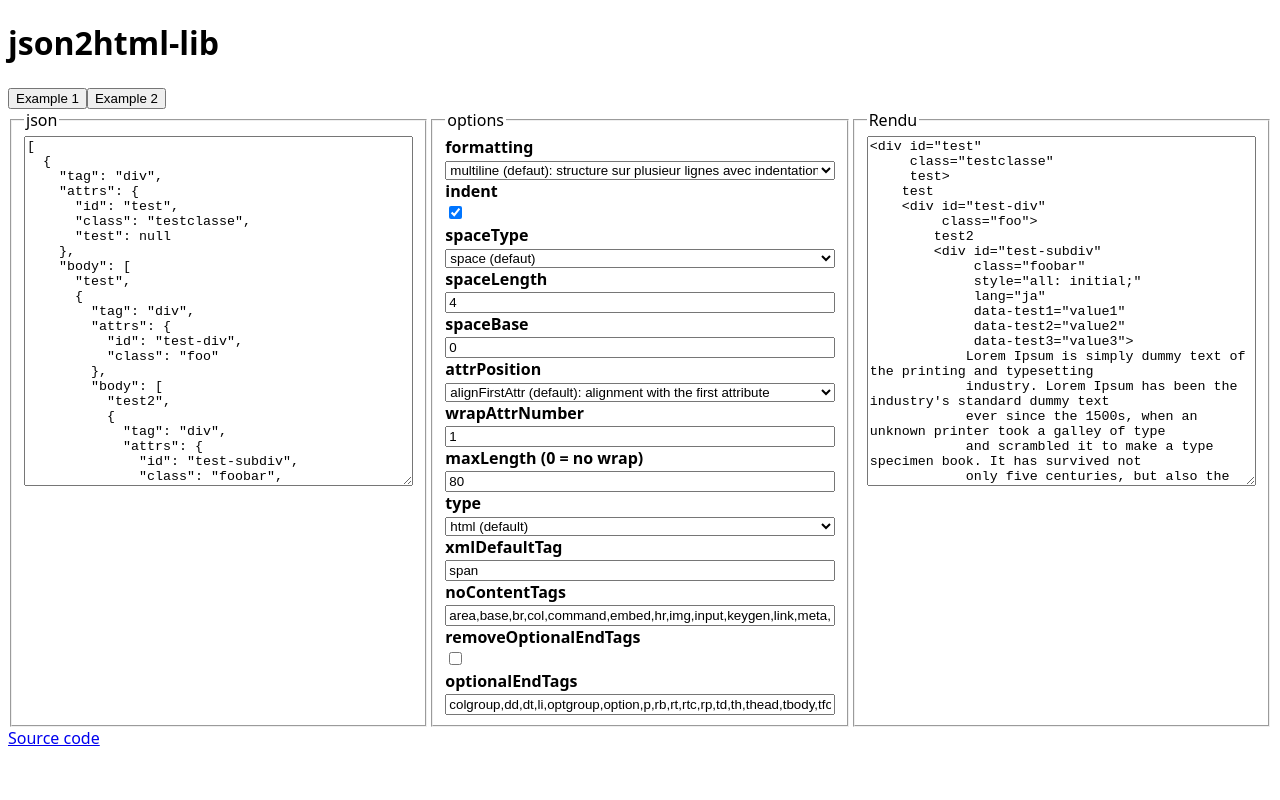
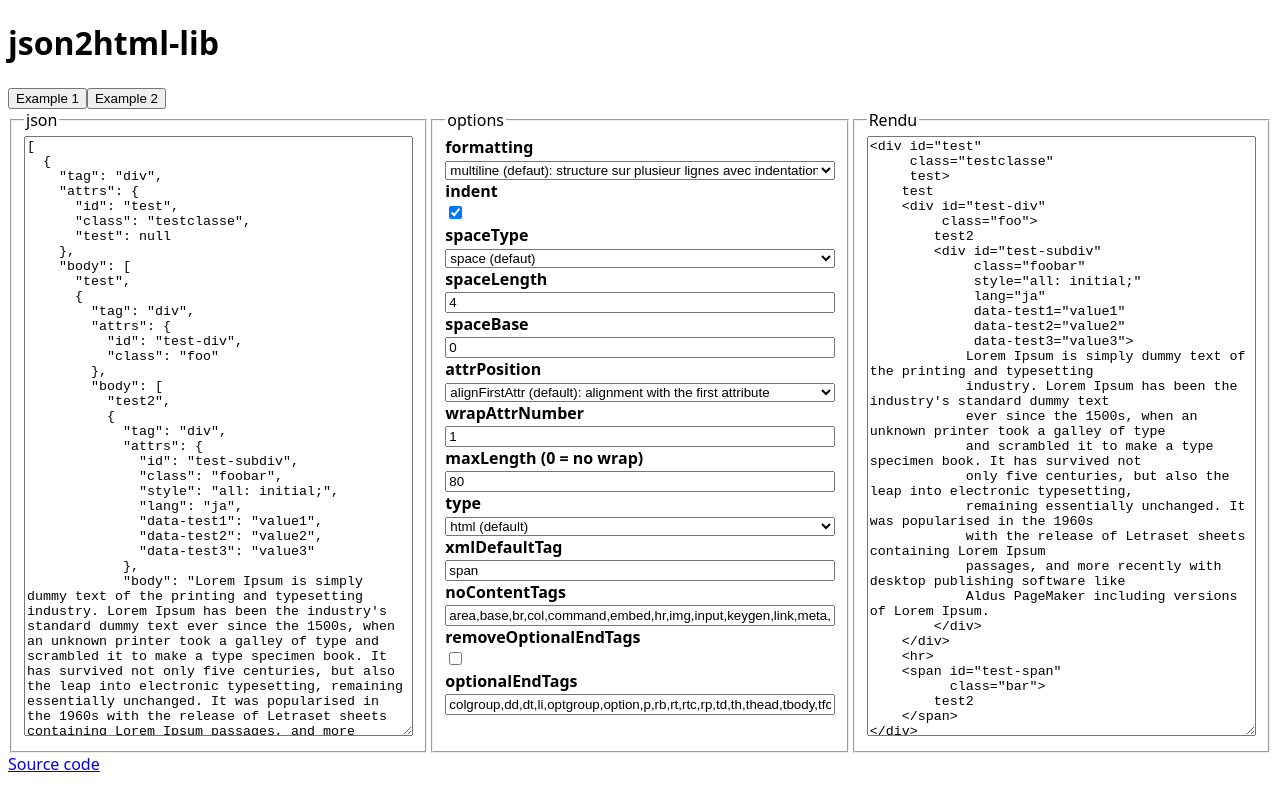
Before and after one commit to ikilote/json2html, an Angular app: page / in a window 1280 px wide. Built offline with nearby package versions, Linux system fonts and the light colour scheme.

Commit message:
fix demo

```diff
--- a/src/app/app.component.scss
+++ b/src/app/app.component.scss
@@ -14,7 +14,8 @@ aside {
 
 textarea {
     width: 100%;
-    min-height: 350px;
+    min-height: 600px;
+    resize: vertical;
 }
 
 input:not([type='checkbox']):not([type='radio']),
```
